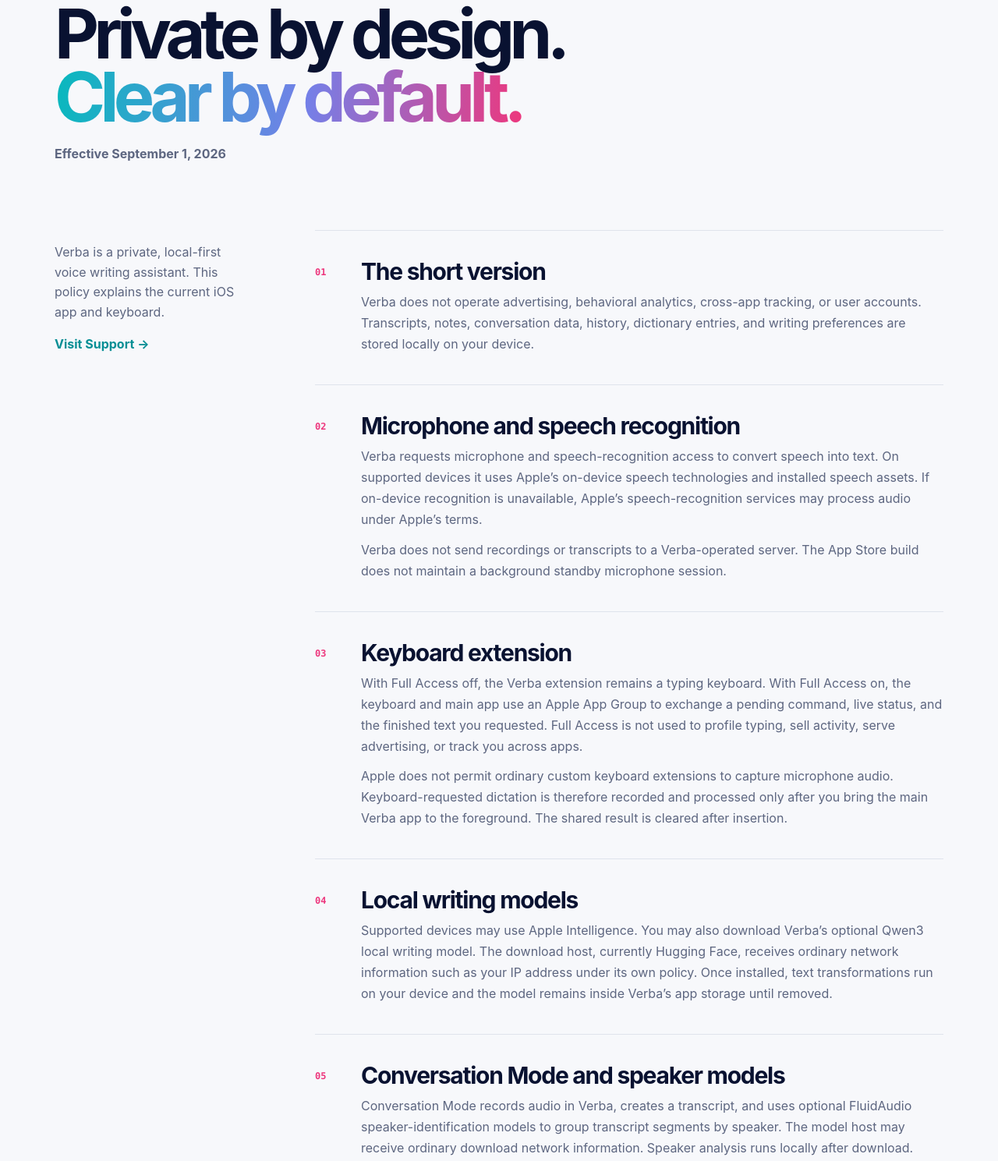
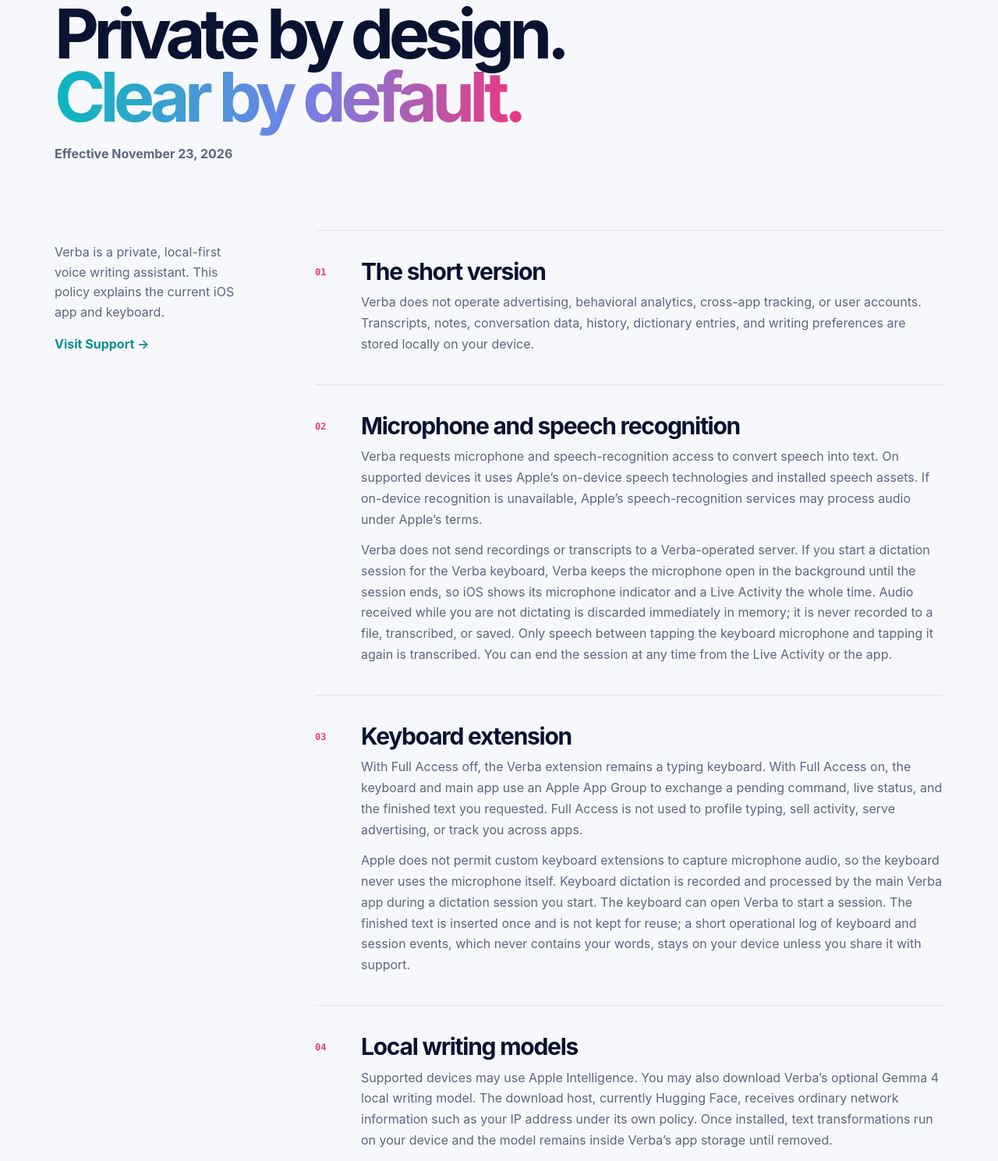
Before and after one commit to Mo-Gabr/verba-support, a plain HTML site: page privacy/index.html in a window 1280 px wide. Shown: the part 210-1699 px from the top of the page at 78% size. Drawn offline with Linux system fonts and the light colour scheme.

Commit message:
Update privacy, terms and support for the keyboard dictation session and Gemma 4
Co-Authored-By: Claude Opus 5.5 <noreply@anthropic.com>

```diff
--- a/privacy/index.html
+++ b/privacy/index.html
@@ -4,13 +4,13 @@
 <body>
   <header class="site-header shell"><a class="brand" href="../"><img src="../verba-mark.png" alt=""><span>Verba<small>Just Tell Tim</small></span></a><nav><a href="../">Home</a><a href="../support/">Support</a><a class="active" href="./">Privacy</a><a href="../terms/">Terms</a></nav></header>
   <main>
-    <section class="policy-hero shell"><div class="eyebrow">Privacy Policy</div><h1>Private by design.<br><span class="gradient-text">Clear by default.</span></h1><p class="legal-date">Effective September 1, 2026</p></section>
+    <section class="policy-hero shell"><div class="eyebrow">Privacy Policy</div><h1>Private by design.<br><span class="gradient-text">Clear by default.</span></h1><p class="legal-date">Effective November 23, 2026</p></section>
     <div class="policy-layout shell"><aside><p>Verba is a private, local-first voice writing assistant. This policy explains the current iOS app and keyboard.</p><p><a href="../support/">Visit Support →</a></p></aside>
       <article class="prose">
         <section><span>01</span><div><h2>The short version</h2><p>Verba does not operate advertising, behavioral analytics, cross-app tracking, or user accounts. Transcripts, notes, conversation data, history, dictionary entries, and writing preferences are stored locally on your device.</p></div></section>
-        <section><span>02</span><div><h2>Microphone and speech recognition</h2><p>Verba requests microphone and speech-recognition access to convert speech into text. On supported devices it uses Apple’s on-device speech technologies and installed speech assets. If on-device recognition is unavailable, Apple’s speech-recognition services may process audio under Apple’s terms.</p><p>Verba does not send recordings or transcripts to a Verba-operated server. The App Store build does not maintain a background standby microphone session.</p></div></section>
-        <section><span>03</span><div><h2>Keyboard extension</h2><p>With Full Access off, the Verba extension remains a typing keyboard. With Full Access on, the keyboard and main app use an Apple App Group to exchange a pending command, live status, and the finished text you requested. Full Access is not used to profile typing, sell activity, serve advertising, or track you across apps.</p><p>Apple does not permit ordinary custom keyboard extensions to capture microphone audio. Keyboard-requested dictation is therefore recorded and processed only after you bring the main Verba app to the foreground. The shared result is cleared after insertion.</p></div></section>
-        <section><span>04</span><div><h2>Local writing models</h2><p>Supported devices may use Apple Intelligence. You may also download Verba’s optional Qwen3 local writing model. The download host, currently Hugging Face, receives ordinary network information such as your IP address under its own policy. Once installed, text transformations run on your device and the model remains inside Verba’s app storage until removed.</p></div></section>
+        <section><span>02</span><div><h2>Microphone and speech recognition</h2><p>Verba requests microphone and speech-recognition access to convert speech into text. On supported devices it uses Apple’s on-device speech technologies and installed speech assets. If on-device recognition is unavailable, Apple’s speech-recognition services may process audio under Apple’s terms.</p><p>Verba does not send recordings or transcripts to a Verba-operated server. If you start a dictation session for the Verba keyboard, Verba keeps the microphone open in the background until the session ends, so iOS shows its microphone indicator and a Live Activity the whole time. Audio received while you are not dictating is discarded immediately in memory; it is never recorded to a file, transcribed, or saved. Only speech between tapping the keyboard microphone and tapping it again is transcribed. You can end the session at any time from the Live Activity or the app.</p></div></section>
+        <section><span>03</span><div><h2>Keyboard extension</h2><p>With Full Access off, the Verba extension remains a typing keyboard. With Full Access on, the keyboard and main app use an Apple App Group to exchange a pending command, live status, and the finished text you requested. Full Access is not used to profile typing, sell activity, serve advertising, or track you across apps.</p><p>Apple does not permit custom keyboard extensions to capture microphone audio, so the keyboard never uses the microphone itself. Keyboard dictation is recorded and processed by the main Verba app during a dictation session you start. The keyboard can open Verba to start a session. The finished text is inserted once and is not kept for reuse; a short operational log of keyboard and session events, which never contains your words, stays on your device unless you share it with support.</p></div></section>
+        <section><span>04</span><div><h2>Local writing models</h2><p>Supported devices may use Apple Intelligence. You may also download Verba’s optional Gemma 4 local writing model. The download host, currently Hugging Face, receives ordinary network information such as your IP address under its own policy. Once installed, text transformations run on your device and the model remains inside Verba’s app storage until removed.</p></div></section>
         <section><span>05</span><div><h2>Conversation Mode and speaker models</h2><p>Conversation Mode records audio in Verba, creates a transcript, and uses optional FluidAudio speaker-identification models to group transcript segments by speaker. The model host may receive ordinary download network information. Speaker analysis runs locally after download.</p><p>Conversation audio, timestamps, speaker labels, and transcript text remain in Verba’s Application Support storage. The audio is deleted with its note, when replaced, or if analysis fails.</p></div></section>
         <section><span>06</span><div><h2>Notes, history, dictionary, and preferences</h2><p>If history is enabled, Verba stores transcript text, dates, durations, word counts, and locally generated titles. Notes may include tags, pins, revisions, conversation speakers, and retained conversation audio. Search and date filtering run locally.</p><p>Personal dictionary terms, suggestions, observation counts, selected modes, translation preferences, appearance, and limited local before-and-after writing examples remain on your device. Suggestions require your approval.</p></div></section>
         <section><span>07</span><div><h2>Clipboard and sharing</h2><p>If Auto-copy is enabled, Verba places finished text on the iOS clipboard. Other apps may access clipboard content according to iOS controls. When you copy, share, export, or submit feedback, information leaves Verba only through the destination and options you choose.</p></div></section>
```
Also changed, not shown: support/index.html (+2 -2 lines), terms/index.html (+1 -1 lines).
